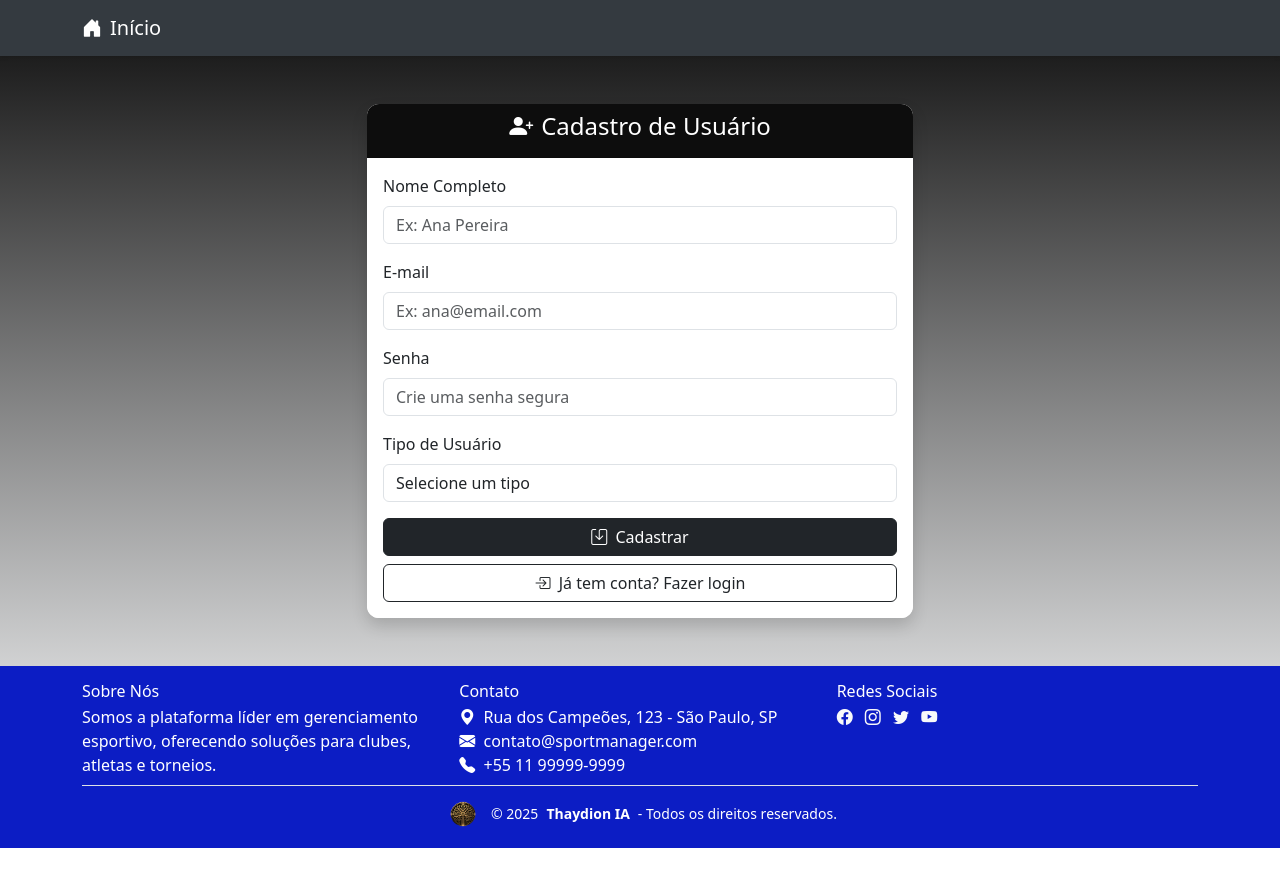
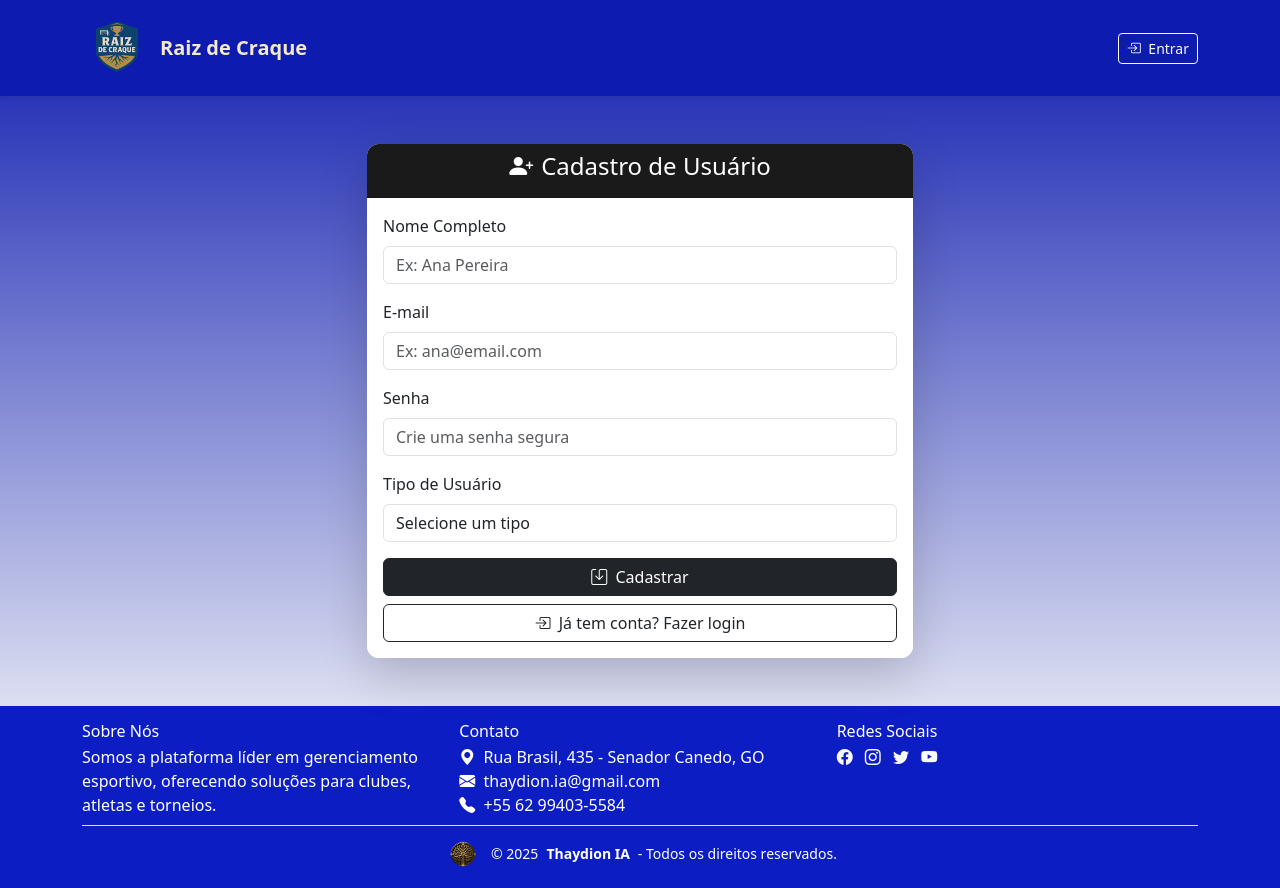
Before and after one commit to JoseTayllan/campeonato_esportivo, a PHP site: page /public/views/cadastro/cadastro_usuario.php in a window 1280 px wide. Before the commit the page ends 848 px from the top, so only its background shows below. Run offline with PHP 8.4, Linux system fonts and the light colour scheme.

Commit message:
footer e cadastro (atualizados)

```diff
--- a/public/views/cabecalho/footer.php
+++ b/public/views/cabecalho/footer.php
@@ -7,14 +7,14 @@
             </div>
             <div class="col-12 col-md-4 text-start">
                 <h6 class="mb-1">Contato</h6>
-                <p class="mb-0"><i class="bi bi-geo-alt-fill me-1"></i> Rua dos Campeões, 123 - São Paulo, SP</p>
-                <p class="mb-0"><i class="bi bi-envelope-fill me-1"></i> contato@sportmanager.com</p>
-                <p class="mb-0"><i class="bi bi-telephone-fill me-1"></i> +55 11 99999-9999</p>
+                <p class="mb-0"><i class="bi bi-geo-alt-fill me-1"></i> Rua Brasil, 435 - Senador Canedo, GO</p>
+                <p class="mb-0"><i class="bi bi-envelope-fill me-1"></i> thaydion.ia@gmail.com</p>
+                <p class="mb-0"><i class="bi bi-telephone-fill me-1"></i> +55 62 99403-5584</p>
             </div>
             <div class="col-12 col-md-4 text-start">
                 <h6 class="mb-1">Redes Sociais</h6>
                 <a href="#" class="text-light me-2"><i class="bi bi-facebook"></i></a>
-                <a href="#" class="text-light me-2"><i class="bi bi-instagram"></i></a>
+                <a href="https://www.instagram.com/thaydion.ia" class="text-light me-2"><i class="bi bi-instagram"></i></a>
                 <a href="#" class="text-light me-2"><i class="bi bi-twitter"></i></a>
                 <a href="#" class="text-light"><i class="bi bi-youtube"></i></a>
             </div>
--- a/public/views/cadastro/cadastro_usuario.php
+++ b/public/views/cadastro/cadastro_usuario.php
@@ -1,9 +1,8 @@
 <?php
 session_start();
-require_once __DIR__ . '/../../../config/database.php';
 ?>
 
-<?php include '../cabecalho/header.php'; ?>
+<?php include_once __DIR__ . '/../../includes/index_login.php'; ?>
 
 <!DOCTYPE html>
 <html lang="pt-br">
@@ -14,34 +13,29 @@ require_once __DIR__ . '/../../../config/database.php';
     <link href="../../../assets/css/bootstrap.min.css" rel="stylesheet">
     <link href="https://cdn.jsdelivr.net/npm/bootstrap-icons@1.10.5/font/bootstrap-icons.css" rel="stylesheet">
     <style>
-
         body {
-            background: linear-gradient(to bottom, #0d0d0d, #f8f9fa);
+            background: linear-gradient(to bottom, rgb(13, 27, 175), #f8f9fa);
             min-height: 100vh;
             display: flex;
             flex-direction: column;
         }
 
-        body {
-            background-color: #f8f9fa;
+        .login-container {
+            flex: 1;
+            display: flex;
+            align-items: center;
+            justify-content: center;
+            padding: 2rem 1rem;
         }
 
-        .card-cadastro {
+        .card-login {
             border: none;
             border-radius: 12px;
             overflow: hidden;
         }
 
-        .card-header {
-            background-color: #0d0d0d;
-            color: #fff;
-        }
-
-        .btn-login-voltar {
-            position: fixed;
-            bottom: 20px;
-            right: 20px;
-            z-index: 999;
+        .card-login .card-header {
+            background-color: #1a1a1a;
         }
 
         .form-label {
@@ -54,8 +48,8 @@ require_once __DIR__ . '/../../../config/database.php';
 <div class="container mt-5 mb-5"> <!-- mb-5 aqui evita que cole no footer -->
     <div class="row justify-content-center">
         <div class="col-md-6">
-            <div class="card card-cadastro shadow">
-                <div class="card-header text-center">
+            <div class="card card-login shadow-lg">
+                <div class="card-header text-white text-center">
                     <h4><i class="bi bi-person-plus-fill me-2"></i>Cadastro de Usuário</h4>
                 </div>
                 <div class="card-body bg-white">
--- a/public/views/master/cadastro_master.php
+++ b/public/views/master/cadastro_master.php
@@ -1,6 +1,6 @@
 <?php
 session_start();
-include __DIR__ . '/../cabecalho/header.php';
+
  require_once __DIR__ . '/../../includes/header_index.php'; ?>
 ?>
 
```
